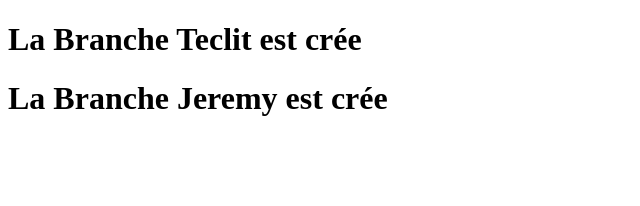
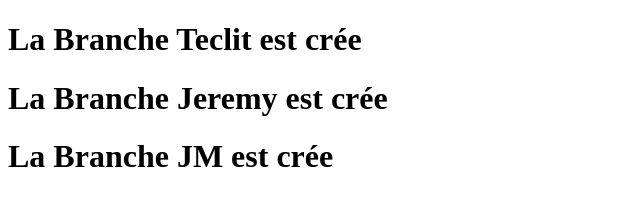
Before and after one commit to CDAlognes/LearnGit, a plain HTML site: page index.html in a window 1280 px wide. Shown: the whole page, without its empty margins (0-640 px from the left). Drawn offline with Linux system fonts and the light colour scheme.

Commit message:
JM branch

```diff
--- a/index.html
+++ b/index.html
@@ -9,5 +9,6 @@
 <body>
         <h1> La Branche Teclit est crée </h1>
         <h1> La Branche Jeremy est crée </h1>
+        <h1> La Branche JM est crée </h1>
 </body>
 </html>
```
